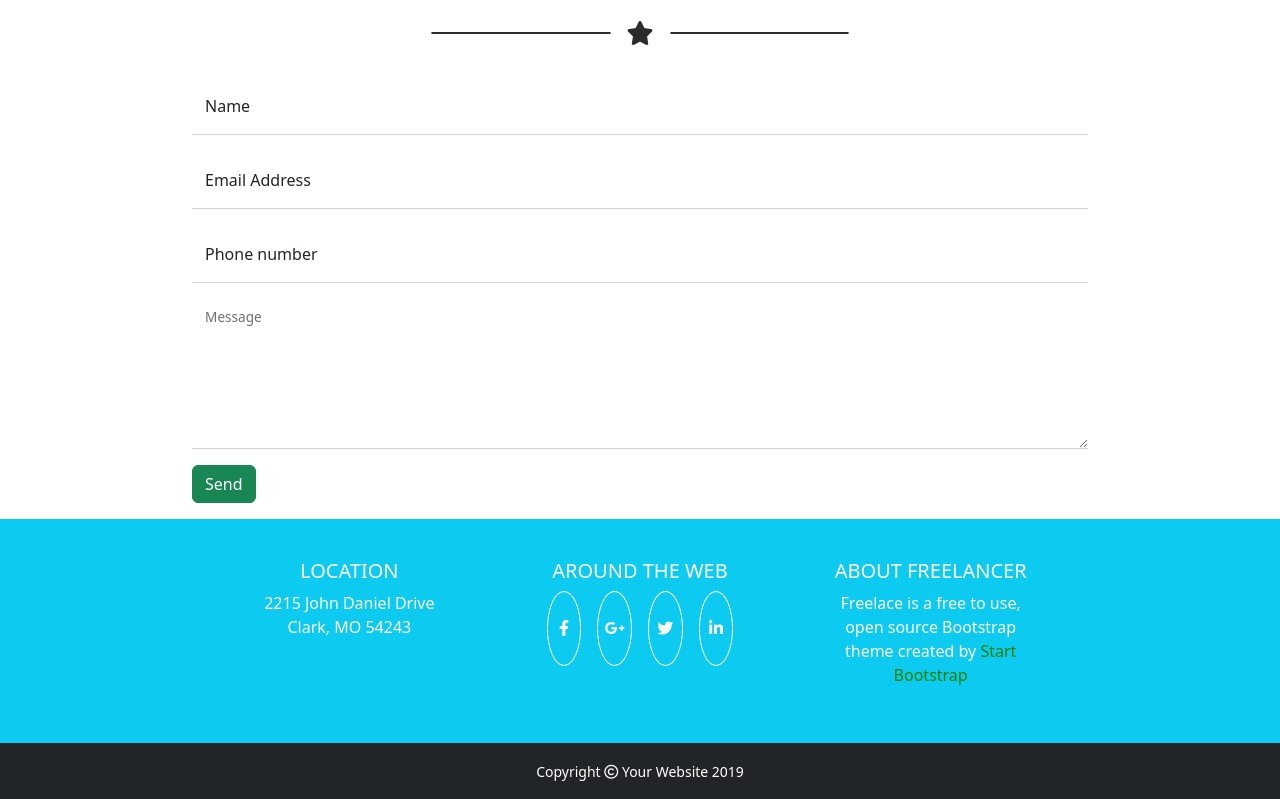
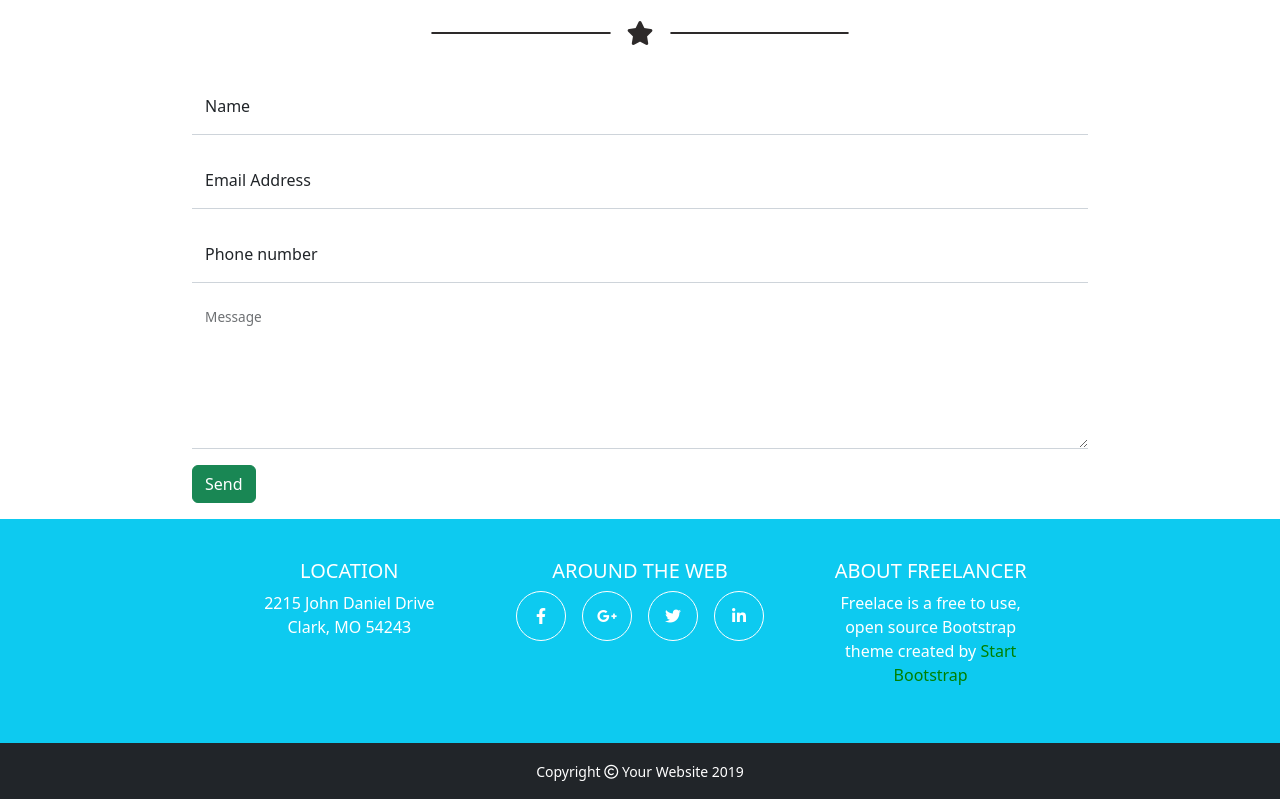
Before and after one commit to NataliyaShevchuk/html-css-bootstrap-freelancer, a plain HTML site: page index.html in a window 1280 px wide. Shown: the part 1441-2240 px from the top of the page. Drawn offline with nearby package versions, Linux system fonts and the light colour scheme.

Commit message:
aggiustato il button - esercizio finito

```diff
--- a/css/style.css
+++ b/css/style.css
@@ -107,7 +107,8 @@ textarea.my-form-control{
     color: white;
     margin: 0 .5rem;
     font-size: 1rem;
-    width: 75px;
-    height: 75px;
+    width: 50px;
+    height: 50px;
     border-radius: 50%;
+    flex-shrink: 0;
 }
```
